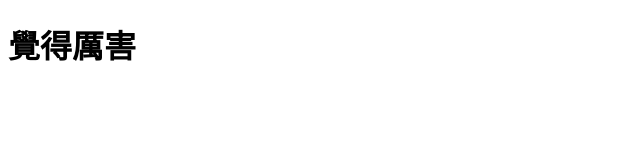
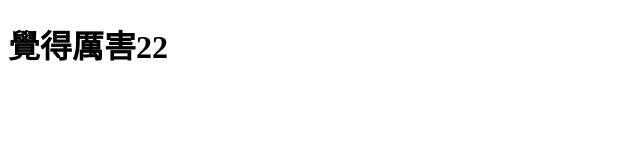
Before and after one commit to Haku883/test, a plain HTML site: page index.html in a window 1280 px wide. Shown: the full height of the page, 0-640 px from the left. Drawn offline with Linux system fonts and the light colour scheme.

Commit message:
test-desktop
test-desktop desccc

```diff
--- a/index.html
+++ b/index.html
@@ -5,6 +5,6 @@
     <title>你好，GitHub</title>
   </head>
   <body>
-    <h1>覺得厲害</h1>
+    <h1>覺得厲害22</h1>
   </body>
 </html>
```
